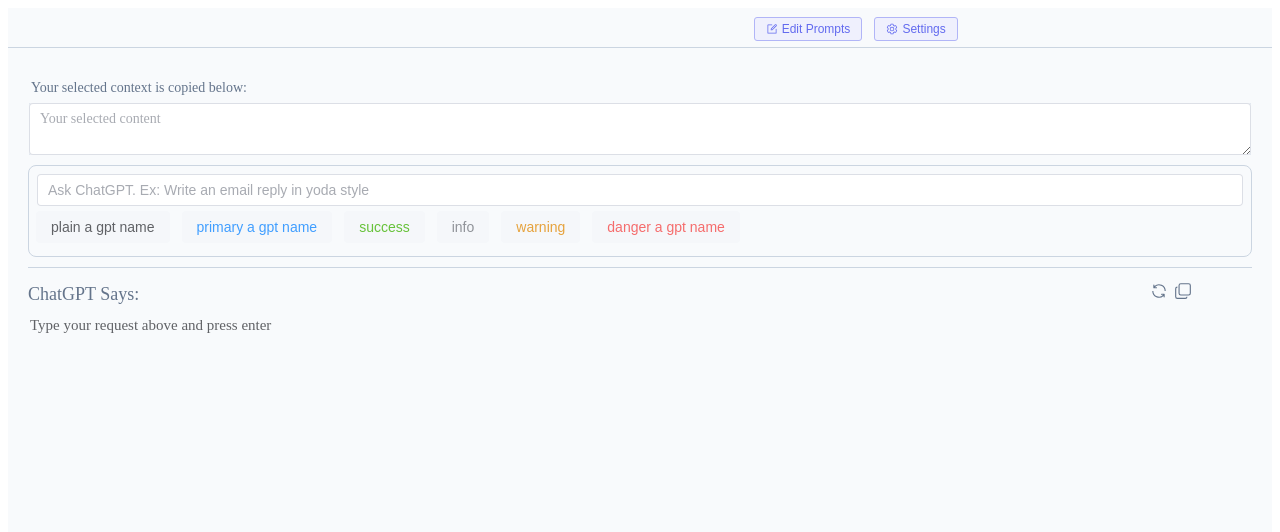
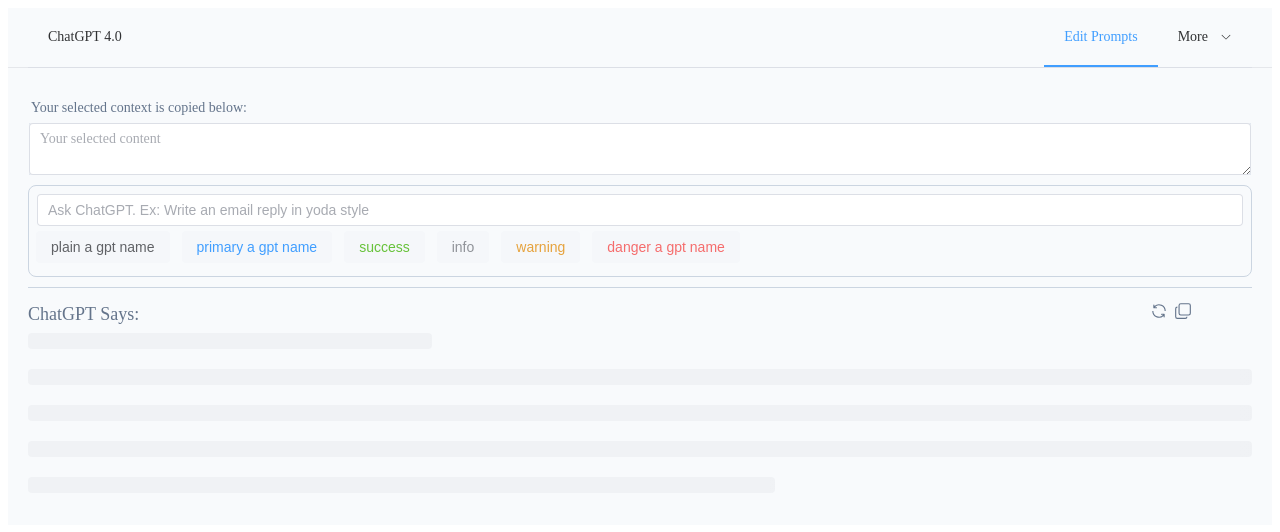
Before and after one commit to FISHers6/QuickAI, a Vue app: page / in a window 1280 px wide. Shown: the top 532 px of the page. Built offline with nearby package versions, Linux system fonts and the light colour scheme.

Commit message:
change navigate style

```diff
--- a/src/App.vue
+++ b/src/App.vue
@@ -3,16 +3,36 @@
   <div class="common-layout">
     <el-container class="bg-slate-50">
       <el-header class="header-border">
-        <el-row :gutter="20" justify="end">
-          <!-- <el-col :span="10" :offset=4>
+        <!-- <el-row :gutter="20" justify="end">
+          <el-col :span="10" :offset=4>
             <div class="grid-content ep-bg-purple"/>ChatGPT Translate
-          </el-col> -->
+          </el-col>
             <el-col :span="10">
               <el-button type="primary" plain :icon="Edit" size="small" color="#626aef">Edit Prompts</el-button>
               <el-button type="primary" plain :icon="Setting" size="small" color="#626aef">Settings</el-button>
-              <!-- <el-button type="primary" plain :icon="Share" size="small" color="#626aef" :dark="isDark" /> -->
+              <el-button type="primary" plain :icon="Share" size="small" color="#626aef" :dark="isDark" />
           </el-col>
-        </el-row>
+        </el-row> -->
+        <el-menu
+        :default-active="activeIndex"
+        class="menu-style"
+        mode="horizontal"
+        :ellipsis="false"
+        @select="handleMenuSelect"
+      >
+        <el-menu-item index="0">ChatGPT 4.0</el-menu-item>
+        <div class="flex-grow" />
+        <el-menu-item index="1">Edit Prompts</el-menu-item>
+        <el-sub-menu index="2">
+          <template #title>More</template>
+          <el-menu-item index="2-1">API Key</el-menu-item>
+          <el-sub-menu index="2-2">
+            <template #title>Mode</template>
+            <el-menu-item index="2-2-1">Light</el-menu-item>
+            <el-menu-item index="2-2-2">Dark</el-menu-item>
+          </el-sub-menu>
+        </el-sub-menu>
+      </el-menu>
       </el-header>
       <el-main>
         <div class="textarea-container">
@@ -82,8 +102,8 @@
 // This starter template is using Vue 3 <script setup> SFCs
 // Check out https://vuejs.org/api/sfc-script-setup.html#script-setup
 
-import { Edit, Search, Share, Setting, CopyDocument, Refresh} from '@element-plus/icons-vue'
-import { onMounted, ref } from 'vue'
+import { Edit, Search, Share, Setting, CopyDocument, Refresh, SetUp} from '@element-plus/icons-vue'
+import { onMounted, ref} from 'vue'
 
 interface RestaurantItem {
   value: string
@@ -92,8 +112,14 @@
 
 const state1 = ref('')
 const textarea = ref('')
-const loading = ref(false)
+const loading = ref(true)
 const response = ref('Type your request above and press enter')
+
+const activeIndex = ref('1')
+const handleMenuSelect = (key: string, keyPath: string[]) => {
+  console.log(key, keyPath)
+}
+
 const buttons = [
   { type: '', text: 'plain a gpt name' },
   { type: 'primary', text: 'primary  a gpt name' },
@@ -141,14 +167,14 @@
 </script>
 
 <style scoped>
-
-.el-header {
-  height: 40px;
-  line-height: 40px;
+.menu-style {
+  border-bottom: 0px;
+  --tw-bg-opacity: 1;
+  background-color: rgb(248 250 252/var(--tw-bg-opacity));
 }
 
 .el-main {
-  height: 520px;
+  height: 100%;
 }
 
 .el-row {
@@ -158,21 +184,13 @@
   margin-bottom: 0;
 }
 
-.bg-slate-200 {
-  --tw-bg-opacity: 1;
-  background-color: rgb(226 232 240/var(--tw-bg-opacity));
-}
-
 .bg-slate-50 {
   --tw-bg-opacity: 1;
   background-color: rgb(248 250 252/var(--tw-bg-opacity));
 }
 
-
 .header-border {
   border-bottom-width: 1px;
-  --tw-border-opacity: 1;
-  border-bottom-color: rgb(203 213 225/var(--tw-border-opacity));
 }
 .textarea-bg {
   --tw-bg-opacity: 1;
@@ -284,6 +302,9 @@
   margin-left: 12px;
 }
 
+.flex-grow {
+  flex-grow: 1;
+}
 .logo.vite:hover {
   filter: drop-shadow(0 0 2em #747bff);
 }
--- a/src/main.ts
+++ b/src/main.ts
@@ -3,8 +3,8 @@
 import ElementPlus from 'element-plus'
 import 'element-plus/dist/index.css'
 // import "./styles.css";
-import 'element-plus/theme-chalk/dark/css-vars.css'
-import { useLocalStorage, useMouse, usePreferredDark } from '@vueuse/core'
+// import 'element-plus/theme-chalk/dark/css-vars.css'
+// import { useLocalStorage, useMouse, usePreferredDark } from '@vueuse/core'
 const app = createApp(App)
 
 app.use(ElementPlus)
```
